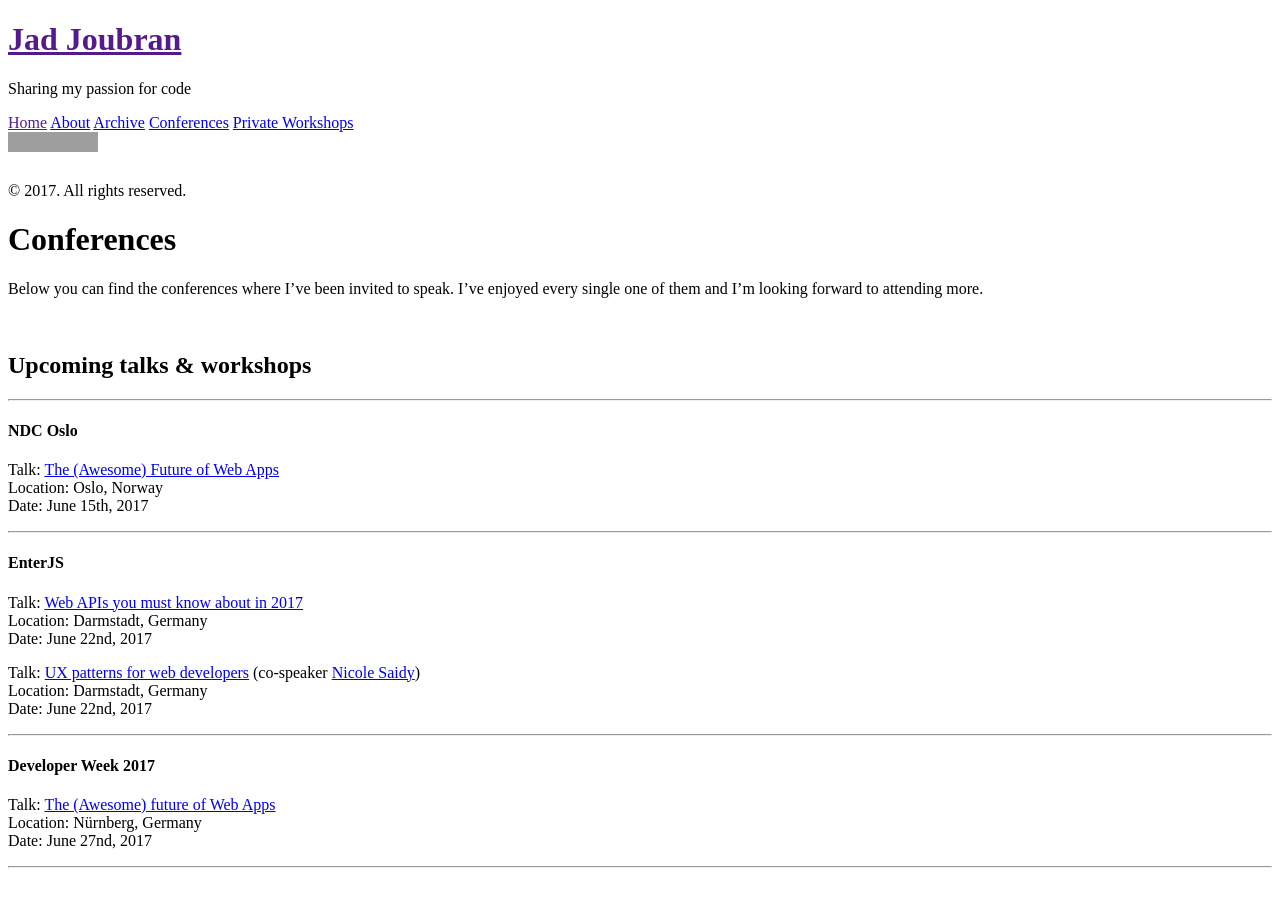
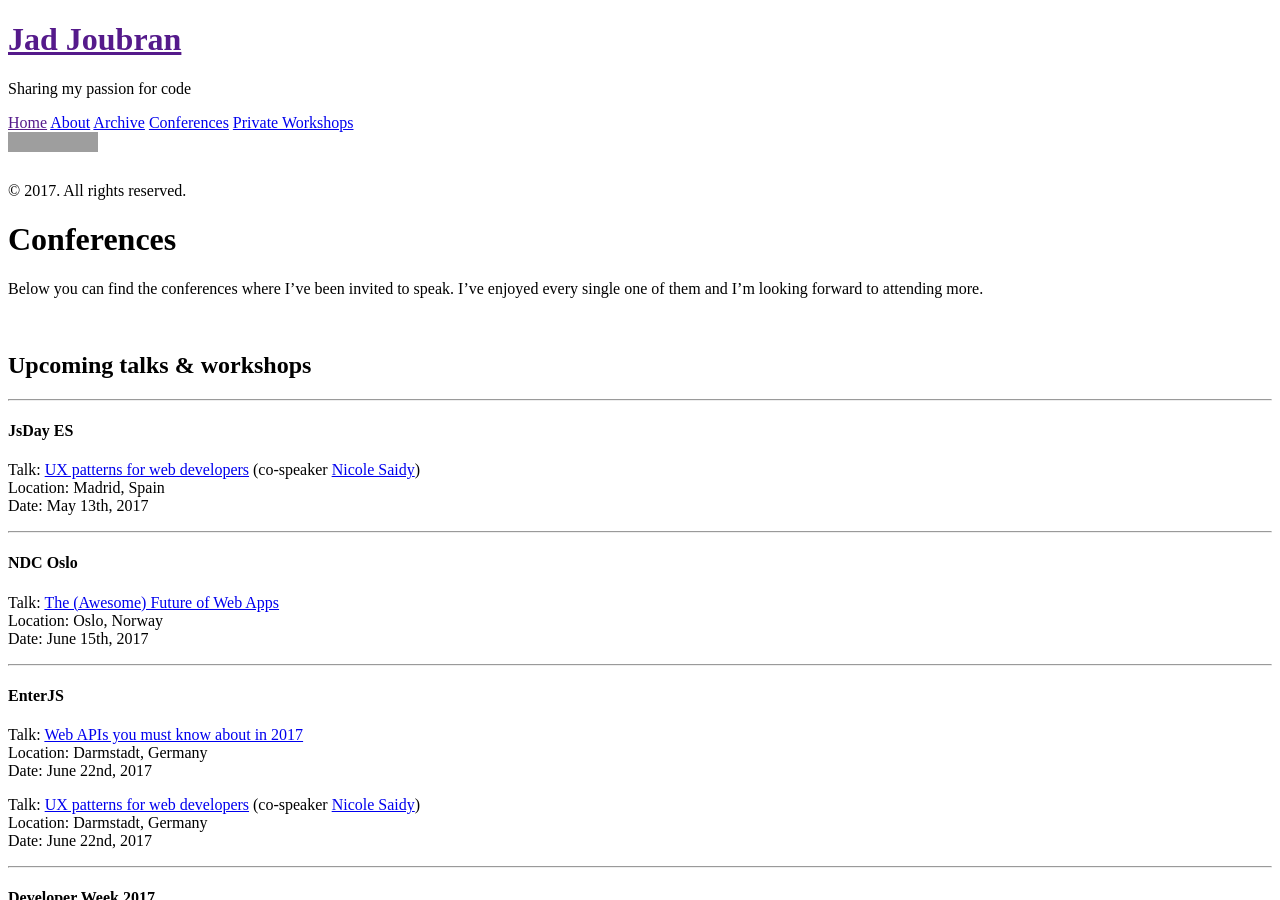
Before and after one commit to jadjoubran/blog, a Jekyll site: the page built from conferences.md, in a window 1280 px wide and 900 px high. Built offline with Jekyll 4.4.1, drawn with Linux system fonts in a browser that asks for light colours; grey boxes are pictures that could not be loaded.

Commit message:
Add JsDay ES

```diff
--- a/conferences.md
+++ b/conferences.md
@@ -8,6 +8,13 @@ Below you can find the conferences where I've been invited to speak. I've enjoye
 <br>
 
 ## Upcoming talks & workshops
+<hr>
+
+#### JsDay ES
+<span class="conferences-ref">Talk:</span> [UX patterns for web developers](http://2017.jsday.es/#speakers){:target="_blank"}  (co-speaker [Nicole Saidy](https://nicolesaidy.com/){:target="_blank"})
+<span class="conferences-ref">Location:</span> Madrid, Spain
+<span class="conferences-ref">Date:</span> May 13th, 2017
+
 <hr>
 
 #### NDC Oslo
```
